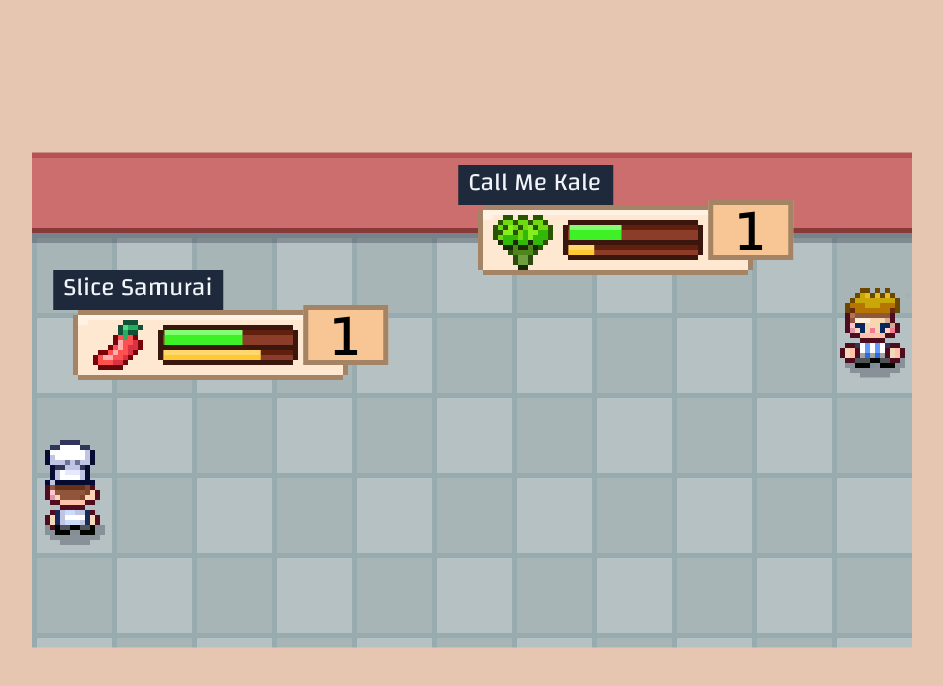
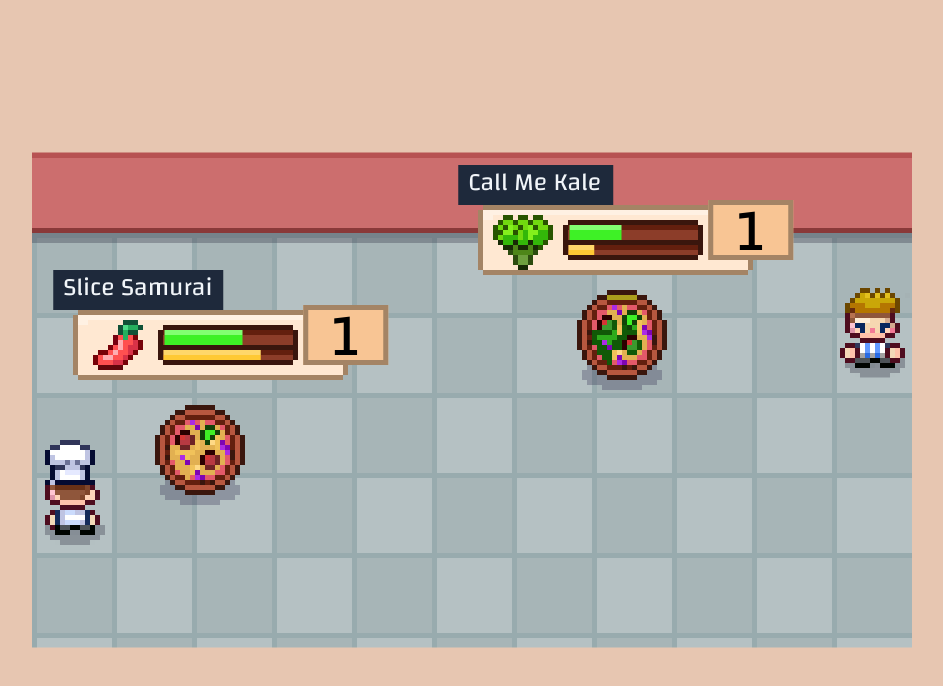
Before and after one commit to AlkarimJ1997/pizza-legends, a Next.js app: page / in a window 1280 px wide. Shown: the top 686 px of the page, without its empty margins (168-1111 px from the left). Built offline with nearby package versions, Linux system fonts and the light colour scheme.

Commit message:
Added Pizzas to battle scene

```diff
--- a/app/globals.css
+++ b/app/globals.css
@@ -42,6 +42,11 @@ body {
 	.combatant-plate {
 		background: url(/images/ui/combatant-plate.png) no-repeat no-repeat;
 	}
+
+	.pizza-shadow {
+		background: url(/images/characters/pizzas/pizza-shadow.png) no-repeat
+			no-repeat;
+	}
 }
 
 @media screen and (min-width: 360px) and (min-height: 360px) {
--- a/components/battle/BattleScene.tsx
+++ b/components/battle/BattleScene.tsx
@@ -101,6 +101,21 @@ const BattleScene = ({ overworld }: BattleSceneProps) => {
 							)}></p>
 					</div>
 				))}
+				{combatants.map(({ config, isActive }) => (
+					<img
+						key={config.id}
+						src={config.src}
+						alt={config.name}
+						className={clsx(
+							'pizza-shadow inline absolute scale-[2]',
+							config.belongsToTeam === TEAMS.PLAYER &&
+								'bottom-[73px] left-[51px]',
+							config.belongsToTeam === TEAMS.ENEMY &&
+								'top-[47px] right-[100px]',
+							isActive ? 'opacity-100' : 'opacity-0'
+						)}
+					/>
+				))}
 			</div>
 		</div>
 	);
```
